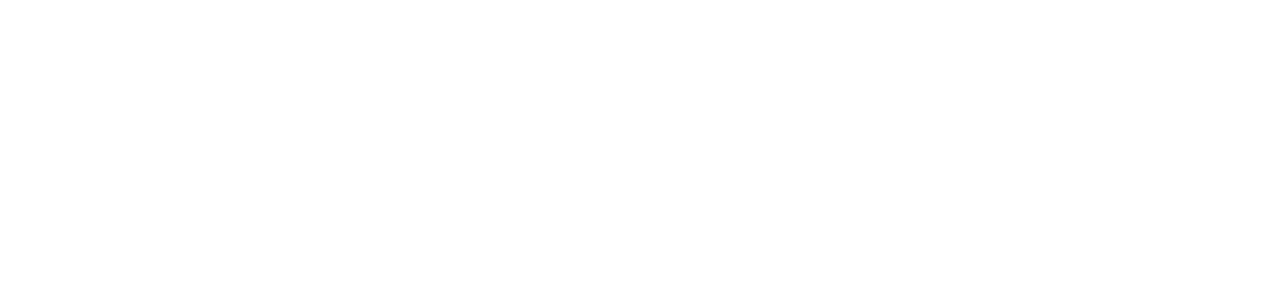
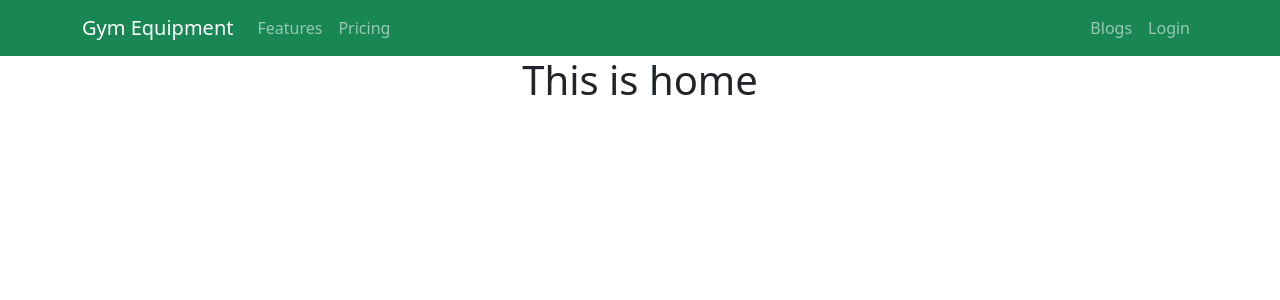
Before and after one commit to Proloycb/-warehouse-management-client-side, a React (Create React App) app: page / in a window 1280 px wide. Before the commit this address had no page. Shown: the top 300 px of the page. Built offline with nearby package versions, Linux system fonts and the light colour scheme.

Commit message:
header part completed

```diff
--- a/src/App.js
+++ b/src/App.js
@@ -1,12 +1,15 @@
 import logo from './logo.svg';
 import './App.css';
-import { Routes } from 'react-router-dom';
+import { Route, Routes } from 'react-router-dom';
+import Home from './pages/Home/Home/Home';
+import Header from './pages/Shared/Header/Header';
 
 function App() {
   return (
     <div className="App">
+      <Header/>
       <Routes>
-
+        <Route path='/' element={<Home/>}/>
       </Routes>
     </div>
   );
--- a/src/pages/Shared/Header/Header.js
+++ b/src/pages/Shared/Header/Header.js
@@ -0,0 +1,29 @@
+import React from 'react';
+import { Container, Nav, Navbar } from 'react-bootstrap';
+
+const Header = () => {
+    return (
+        <>
+            <Navbar collapseOnSelect expand="lg" bg="success" variant="dark">
+                <Container>
+                    <Navbar.Brand href="#home">Gym Equipment</Navbar.Brand>
+                    <Navbar.Toggle aria-controls="responsive-navbar-nav" />
+                    <Navbar.Collapse id="responsive-navbar-nav">
+                        <Nav className="me-auto">
+                            <Nav.Link href="#features">Features</Nav.Link>
+                            <Nav.Link href="#pricing">Pricing</Nav.Link>
+                        </Nav>
+                        <Nav>
+                            <Nav.Link>Blogs</Nav.Link>
+                            <Nav.Link >
+                                Login
+                            </Nav.Link>
+                        </Nav>
+                    </Navbar.Collapse>
+                </Container>
+            </Navbar>
+        </>
+    );
+};
+
+export default Header;
```
